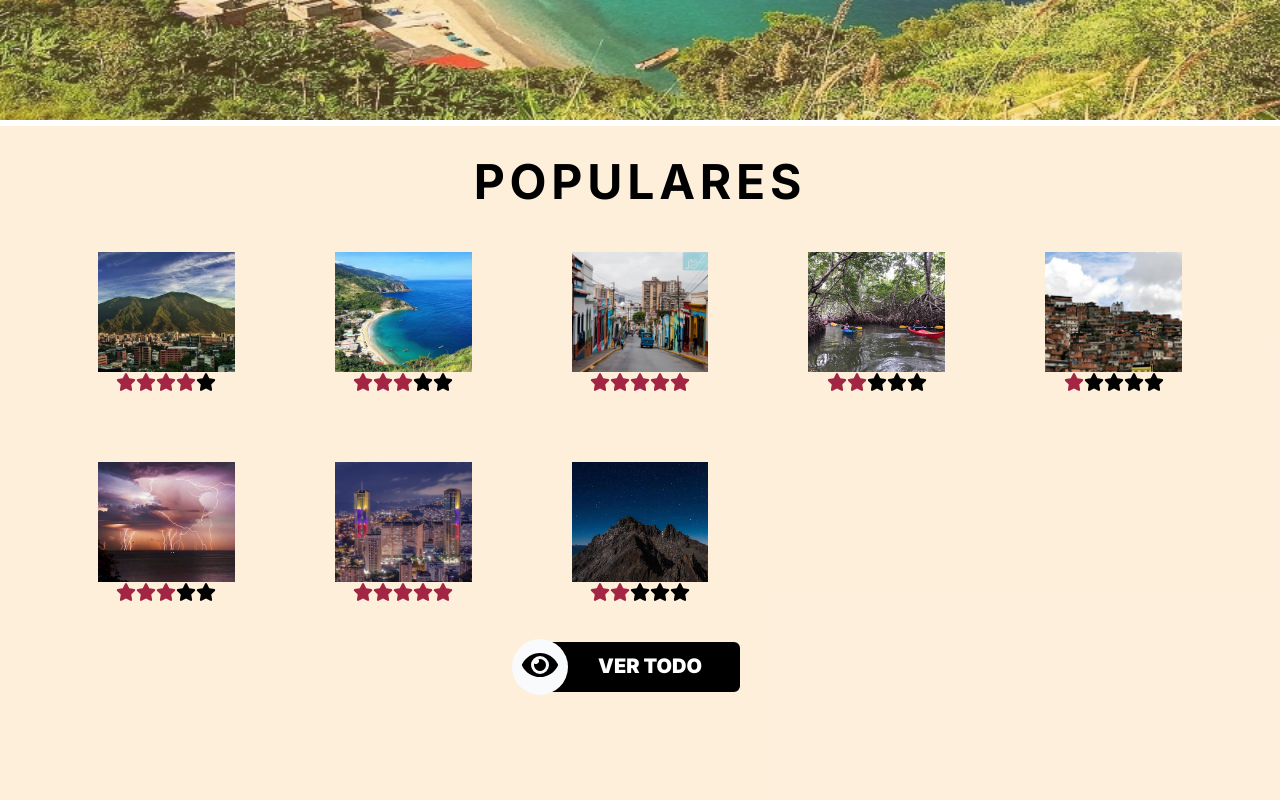
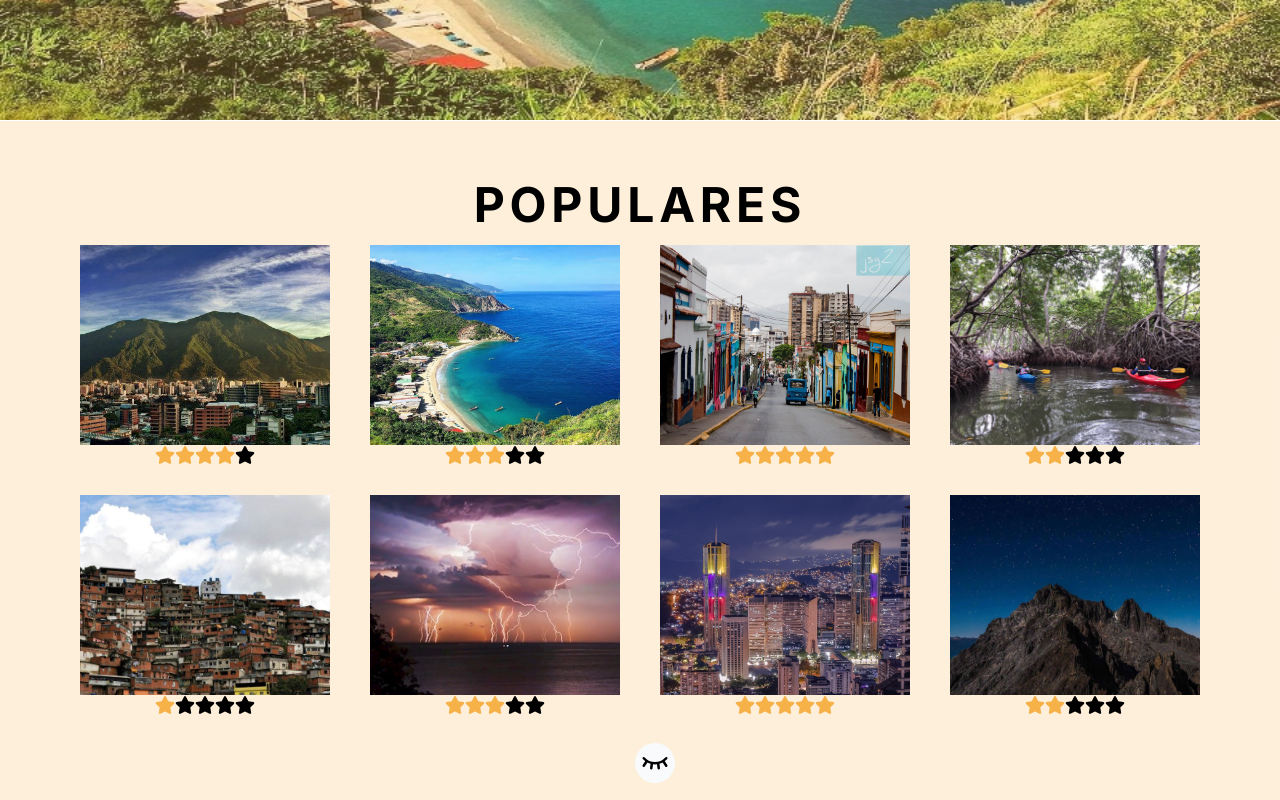
Before and after one commit to ACYDWARE/ven-turista-web, a Next.js app: page / in a window 1280 px wide. Shown: the part 680-1480 px from the top of the page. Built offline with nearby package versions, Linux system fonts and the light colour scheme.

Commit message:
Populares y Boton de ver todo

```diff
--- a/app/components/buttons/Buttons.tsx
+++ b/app/components/buttons/Buttons.tsx
@@ -2,10 +2,8 @@ import Link from 'next/link';
 import { FaMoon, FaSun, FaGooglePlay, FaRegUser, FaEye } from 'react-icons/fa';
 import { FaAnglesRight } from 'react-icons/fa6';
 import { IoSearch } from 'react-icons/io5';
+import { TbEyeClosed } from "react-icons/tb";
 
-// interface BotonesProps {
-//   children: React.ReactNode;
-// }
 
 export const LightMode = () => {
   return (
@@ -58,15 +56,17 @@ export const SearchButton = () => {
     </>
   );
 }
+// group-hover:[ bg-black text-black w-[200px] h-[50px]]
 
 export const SeeAllButton = () => {
   return (
     <>
-      <button className='flex bg-black text-black w-[200px] h-[50px] rounded-md hover:scale-110 transition-all duration-[0.3s] border-black border-solid border-2 dark:bg-quinary dark:border-white'>
-        <div className=' inline-block bg-slate-50 rounded-full w-14 h-14 ml-[-30px] mt-[-5px]'>
-          <FaEye className='inline-block text-4xl mt-2' />
+      <button className='flex rounded-md hover:scale-110 transition-all duration-[0.3s] dark:bg-quinary dark:border-white group'>
+        <div className=' inline-block bg-slate-50 rounded-full w-10 h-10 mr-[-30px] mt-[-2px] z-20'>
+          <TbEyeClosed className='inline-block text-3xl mt-1 group-hover:hidden'/>
+          <FaEye className='text-3xl mt-1 hidden group-hover:inline-block ' />
         </div>
-        <h1 className='inline-block text-white ml-[30px] mt-[8px] font-inter font-black text-xl'>VER TODO</h1>
+        <h1 className='hidden p-1 rounded-md text-white mt-[2px] font-inter font-black text-xl group-hover:inline-block group-hover:[ bg-black w-[180px] h-[35px] ]'>VER TODO</h1>
       </button>
     </>
   );
@@ -84,15 +84,3 @@ export const ReadMore = () => {
     </>
   )
 }
-
-
-
-// export const Lightmode = ({ children }: BotonesProps) => {
-//   return (
-//     <>
-//       <button className='bg-black text-white w-8 h-6 '>
-//         {children}
-//       </button>
-//     </>
-//   );
-// }
--- a/app/components/main/Main.tsx
+++ b/app/components/main/Main.tsx
@@ -54,7 +54,7 @@ export default function Main() {
   };
 
   return <>
-    <div className="font-inter w-screen">
+    <div className="font-inter w-full">
       {/* La ventana donde el usuario introduce su destino y fecha de llegada */}
       <div className=' flex flex-col items-center inset-72 bg-primary/70 backdrop-blur-md top-[55%] absolute z-20 dark:bg-quinary/70 drop-shadow-md rounded-3xl ml-2
       left-1/2 transform -translate-x-1/2 -translate-y-1/2
--- a/app/components/popular/Populares.tsx
+++ b/app/components/popular/Populares.tsx
@@ -1,7 +1,7 @@
-import React from 'react';
+import React, { useState, useEffect } from 'react';
 import Image, { StaticImageData } from 'next/image';
 import { SeeAllButton } from '../buttons/Buttons';
-import { FaStar } from 'react-icons/fa6';
+import { FaStar } from 'react-icons/fa';
 import Img1 from '../../../public/imgDay1.jpg';
 import Img2 from '../../../public/imgDay2.jpg';
 import Img3 from '../../../public/imgDay3.jpg';
@@ -34,19 +34,20 @@ const sitios: Site[] = [
 const renderStars = (points: number) => {
   const stars = [];
   for (let i = 0; i < 5; i++) {
-    stars.push(i < points ? <FaStar key={i} className='text-quaternary' /> : <FaStar key={i} className='text-black' />);
+    stars.push(i < points ? <FaStar key={i} className='text-primary dark:text-quaternary' /> : <FaStar key={i} className='text-black' />);
   }
   return stars;
 };
 
 // Componente de Ranking
-const Ranking = (number: Site[]) => {
-  return number.map((item, index) => (
-    <div key={index} className="flex items-center w-[100%] sm:w-[20%]">
-      <div className='w-screen h-[150px] sm:w-[150px] mx-[50px] my-[30px] relative group cursor-pointer'>
+const Ranking = (number: Site[], showAll: boolean) => {
+  const visibleSites = showAll ? number : number.slice(0, 3);
+  return visibleSites.map((item, index) => (
+    <div key={index} className="flex items-center w-[100%] sm:w-[250px] mx-[20px]">
+      <div className='w-screen h-[150px] sm:w-[100%] sm:h-[250px] group relative cursor-pointer'>
         <Image src={item.img} alt={item.nombre} className='w-[100%] h-[80%] object-cover' />
-        <div className="absolute inset-0 flex items-center justify-center bg-white bg-opacity-0 group-hover:bg-opacity-75 transition-opacity duration-500">
-          <p className="opacity-0 group-hover:opacity-100 transition-opacity duration-500">
+        <div className="absolute inset-0 flex items-center justify-center bg-white dark:bg-black dark:bg-opacity-0  bg-opacity-0 group-hover:bg-opacity-75 transition-opacity duration-500 h-[200px]">
+          <p className="opacity-0 group-hover:opacity-100 transition-opacity duration-500 text-xl font-black">
             {item.nombre}
           </p>
         </div>
@@ -58,11 +59,26 @@ const Ranking = (number: Site[]) => {
 
 // Componente principal
 const Populares = () => {
+  const [showAll, setShowAll] = useState(false);
+
+  useEffect(() => {
+    const handleResize = () => {
+      setShowAll(window.innerWidth >= 640);
+    };
+
+    handleResize(); // Check initial width
+    window.addEventListener('resize', handleResize);
+
+    return () => {
+      window.removeEventListener('resize', handleResize);
+    };
+  }, []);
+
   return (
-    <div className='font-inter w-screen h-screen bg-primary/20 dark:bg-quinary/85 dark:text-gray-100 overflow-hidden flex flex-col items-center'>
+    <div className='font-inter w-screen h-[800px] sm:h-full sm:py-7 bg-primary/20 dark:bg-quinary/85 dark:text-gray-100 overflow-hidden flex flex-col items-center mt-[-5px]'>
       <h1 className='mt-8 font-bold tracking-widest text-xl lg:text-5xl mx-[1rem] mb-[1rem] text-justify'>POPULARES</h1>
-      <div className='container flex flex-wrap'>
-        {Ranking(sitios)}
+      <div className='container flex flex-wrap justify-center items-center'>
+        {Ranking(sitios, showAll)}
       </div>
       <SeeAllButton />
     </div>
```
